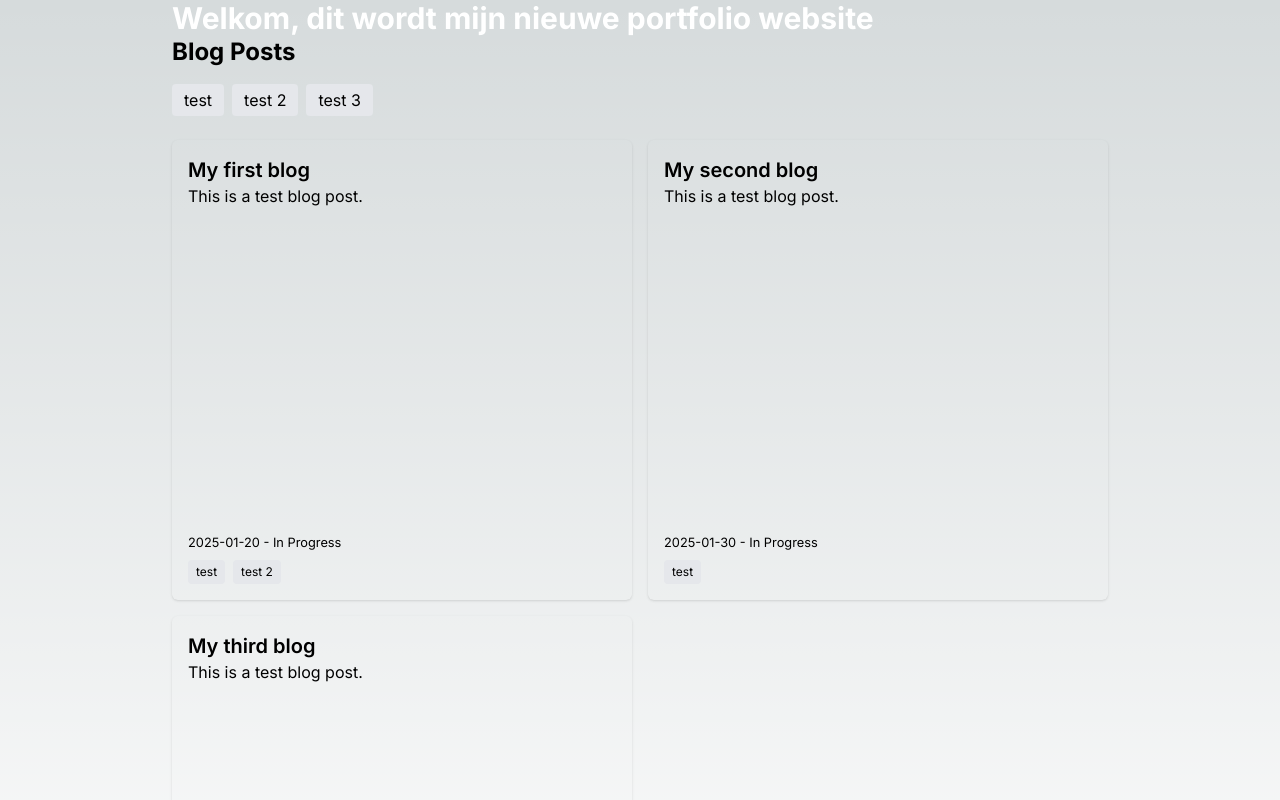
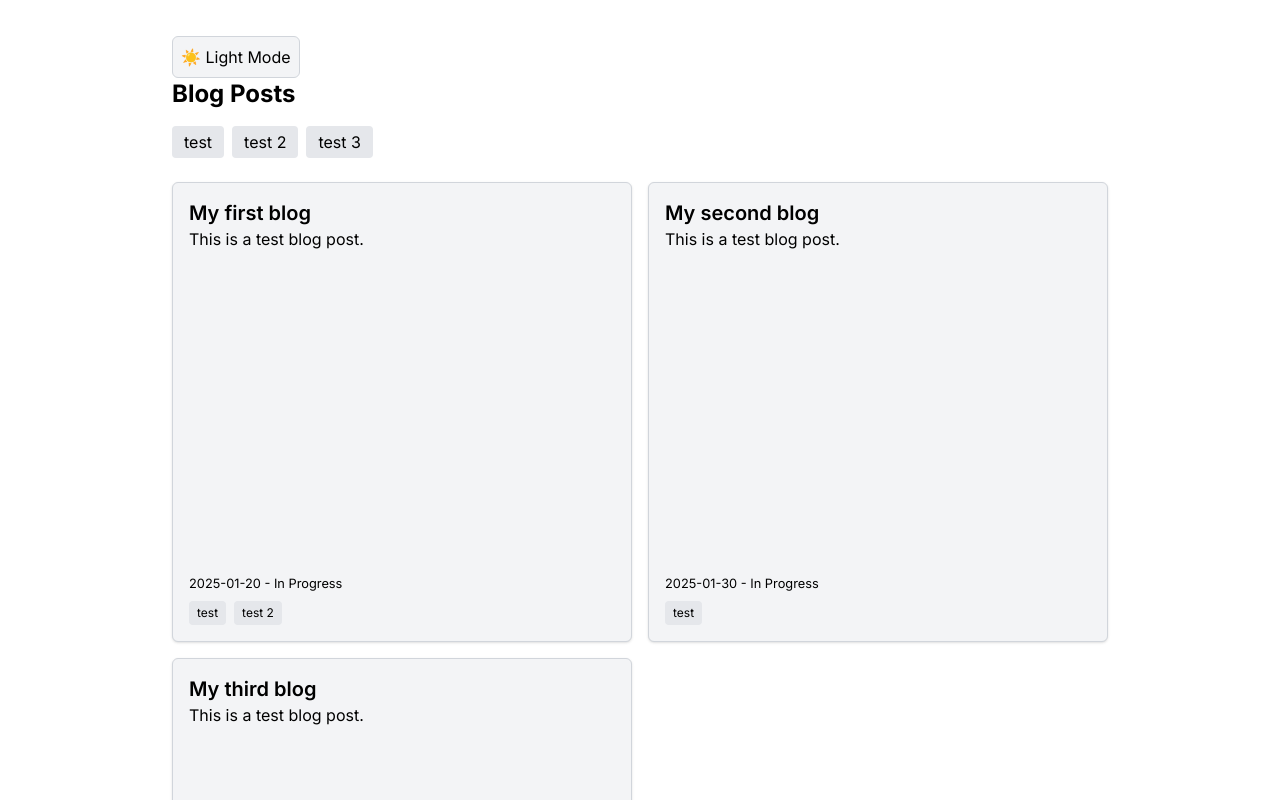
Before and after one commit to EgbertLudema/EL-Websolutions-React, a Next.js app: page / in a window 1280 px wide. Shown: the top 800 px of the page. Built offline with nearby package versions, Linux system fonts and the light colour scheme.

Commit message:
Updated styling

```diff
--- a/app/layout.tsx
+++ b/app/layout.tsx
@@ -1,6 +1,7 @@
 import type { Metadata } from "next";
 import { Inter } from "next/font/google";
 import "./globals.css";
+import ThemeProviderWrapper from "@/components/ThemeProviderWrapper";
 
 const inter = Inter({ subsets: ["latin"] });
 
@@ -9,14 +10,12 @@ export const metadata: Metadata = {
   description: "Generated by create next app",
 };
 
-export default function RootLayout({
-  children,
-}: Readonly<{
-  children: React.ReactNode;
-}>) {
+export default function RootLayout({ children }: { children: React.ReactNode }) {
   return (
-    <html lang="en">
-      <body className={inter.className}>{children}</body>
+    <html lang="en" suppressHydrationWarning>
+      <body className={`${inter.className} bg-white text-black dark:bg-black dark:text-white`}>
+        <ThemeProviderWrapper>{children}</ThemeProviderWrapper>
+      </body>
     </html>
   );
 }
--- a/app/page.tsx
+++ b/app/page.tsx
@@ -1,5 +1,6 @@
 import { getAllBlogs, BlogPost } from "@/lib/server/getBlogs";
 import TagFilter from "@/components/TagFilter";
+import ThemeToggle from "@/components/ThemeToggle";
 
 export default async function HomePage() {
     const allBlogs: BlogPost[] = await getAllBlogs();
@@ -8,6 +9,7 @@ export default async function HomePage() {
     return (
         <div className="container">
             <h1 className="text-3xl font-bold text-white">Welkom, dit wordt mijn nieuwe portfolio website</h1>
+            <ThemeToggle />
             <TagFilter allBlogs={allBlogs} allTags={allTags} />
         </div>
     );
--- a/components/TagFilter.tsx
+++ b/components/TagFilter.tsx
@@ -27,7 +27,7 @@ export default function TagFilter({ allBlogs, allTags }: { allBlogs: BlogPost[];
 
     return (
         <div>
-            <h2 className="text-2xl font-bold">Blog Posts</h2>
+            <h2 className="text-2xl font-bold text-black dark:text-white">Blog Posts</h2>
 
             {/* Animated tag filter */}
             <motion.div layout className="mt-4 flex flex-wrap gap-2">
@@ -36,8 +36,10 @@ export default function TagFilter({ allBlogs, allTags }: { allBlogs: BlogPost[];
                         key={tag}
                         layout
                         onClick={() => toggleTag(tag)}
-                        className={`px-3 py-1 rounded ${
-                            selectedTags.includes(tag) ? "bg-blue-500 text-white" : "bg-gray-200"
+                        className={`px-3 py-1 rounded transition-colors ${
+                            selectedTags.includes(tag)
+                                ? "bg-blue-500 text-white dark:bg-blue-400 dark:text-gray-900"
+                                : "bg-gray-200 dark:bg-gray-700 dark:text-white"
                         }`}
                         transition={{
                             type: "spring",
@@ -69,10 +71,13 @@ export default function TagFilter({ allBlogs, allTags }: { allBlogs: BlogPost[];
                                     stiffness: 200,
                                     damping: 20,
                                 }}
-                                className="p-4 rounded-md shadow w-full aspect-square flex flex-col justify-between"
+                                className="p-4 rounded-md shadow w-full aspect-square flex flex-col justify-between
+                                bg-gray-100 dark:bg-gray-800 text-black dark:text-white border border-gray-300 dark:border-gray-600"
                             >
                                 <h2 className="text-xl font-semibold">
-                                    <Link href={`/blog/${blog.slug}`}>{blog.title}</Link>
+                                    <Link href={`/blog/${blog.slug}`} className="hover:underline">
+                                        {blog.title}
+                                    </Link>
                                 </h2>
                                 <p className="flex-grow">{blog.description}</p>
                                 <small>{blog.date} - {blog.status}</small>
@@ -84,8 +89,10 @@ export default function TagFilter({ allBlogs, allTags }: { allBlogs: BlogPost[];
                                             key={tag}
                                             layout
                                             onClick={() => toggleTag(tag)}
-                                            className={`px-2 py-1 text-xs rounded ${
-                                                selectedTags.includes(tag) ? "bg-blue-500 text-white" : "bg-gray-200"
+                                            className={`px-2 py-1 text-xs rounded transition-colors ${
+                                                selectedTags.includes(tag)
+                                                    ? "bg-blue-500 text-white dark:bg-blue-400 dark:text-gray-900"
+                                                    : "bg-gray-200 dark:bg-gray-700 dark:text-white"
                                             }`}
                                             transition={{
                                                 type: "spring",
@@ -105,6 +112,7 @@ export default function TagFilter({ allBlogs, allTags }: { allBlogs: BlogPost[];
                             initial={{ opacity: 0 }}
                             animate={{ opacity: 1 }}
                             exit={{ opacity: 0 }}
+                            className="text-gray-600 dark:text-gray-300"
                         >
                             No blogs found matching the selected tags.
                         </motion.p>
--- /dev/null
+++ b/components/ThemeProviderWrapper.tsx
@@ -0,0 +1,7 @@
+"use client";
+
+import { ThemeProvider } from "next-themes";
+
+export default function ThemeProviderWrapper({ children }: { children: React.ReactNode }) {
+  return <ThemeProvider attribute="class" defaultTheme="system" enableSystem>{children}</ThemeProvider>;
+}
--- /dev/null
+++ b/components/ThemeToggle.tsx
@@ -0,0 +1,25 @@
+"use client";
+
+import { useTheme } from "next-themes";
+import { useEffect, useState } from "react";
+
+export default function ThemeToggle() {
+    const { theme, setTheme } = useTheme();
+    const [mounted, setMounted] = useState(false);
+
+    // Ensure theme loads correctly in hydration
+    useEffect(() => {
+        setMounted(true);
+    }, []);
+
+    if (!mounted) return null; // Prevent mismatch between server and client
+
+    return (
+        <button
+            onClick={() => setTheme(theme === "dark" ? "light" : "dark")}
+            className="p-2 rounded-md border dark:border-gray-600 border-gray-300 bg-gray-100 dark:bg-gray-800 dark:text-white"
+        >
+            {theme === "dark" ? "🌙 Dark Mode" : "☀️ Light Mode"}
+        </button>
+    );
+}
--- a/package.json
+++ b/package.json
@@ -15,6 +15,7 @@
     "motion": "^12.0.6",
     "next": "^14.2.23",
     "next-mdx-remote": "^5.0.0",
+    "next-themes": "^0.4.4",
     "react": "^18.3.1",
     "react-dom": "^18.3.1"
   },
--- a/tailwind.config.ts
+++ b/tailwind.config.ts
@@ -1,6 +1,7 @@
 import type { Config } from "tailwindcss";
 
 const config: Config = {
+  darkMode: "class", // Enables class-based dark mode support
   content: [
     "./pages/**/*.{js,ts,jsx,tsx,mdx}",
     "./components/**/*.{js,ts,jsx,tsx,mdx}",
@@ -13,8 +14,15 @@ const config: Config = {
         "gradient-conic":
           "conic-gradient(from 180deg at 50% 50%, var(--tw-gradient-stops))",
       },
+      colors: {
+        lightBg: "#ffffff",
+        darkBg: "#111827",
+        lightText: "#111827",
+        darkText: "#ffffff",
+      },
     },
   },
   plugins: [],
 };
+
 export default config;
```
Also changed, not shown: 1 other file (tests, documents, lock files or other folders).
